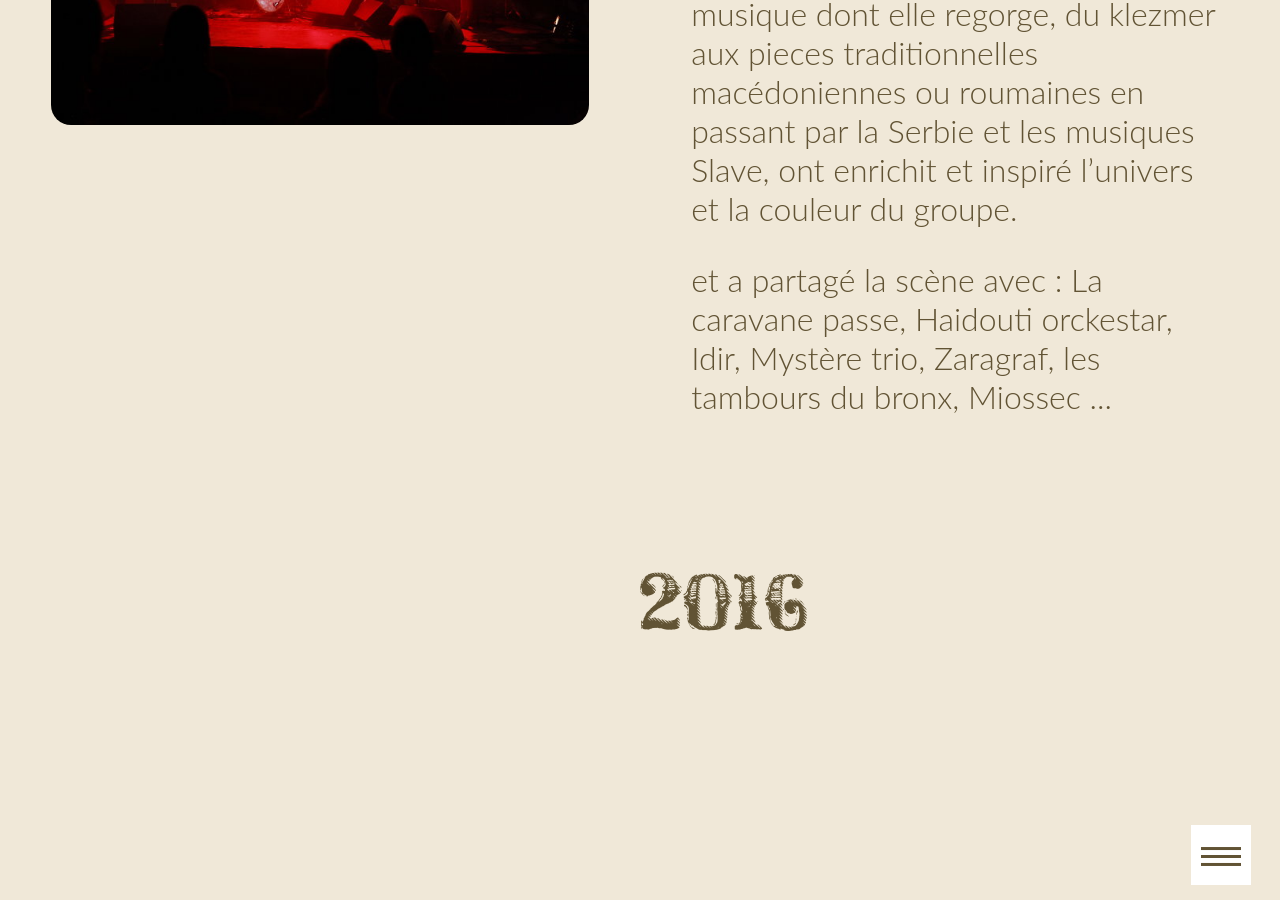
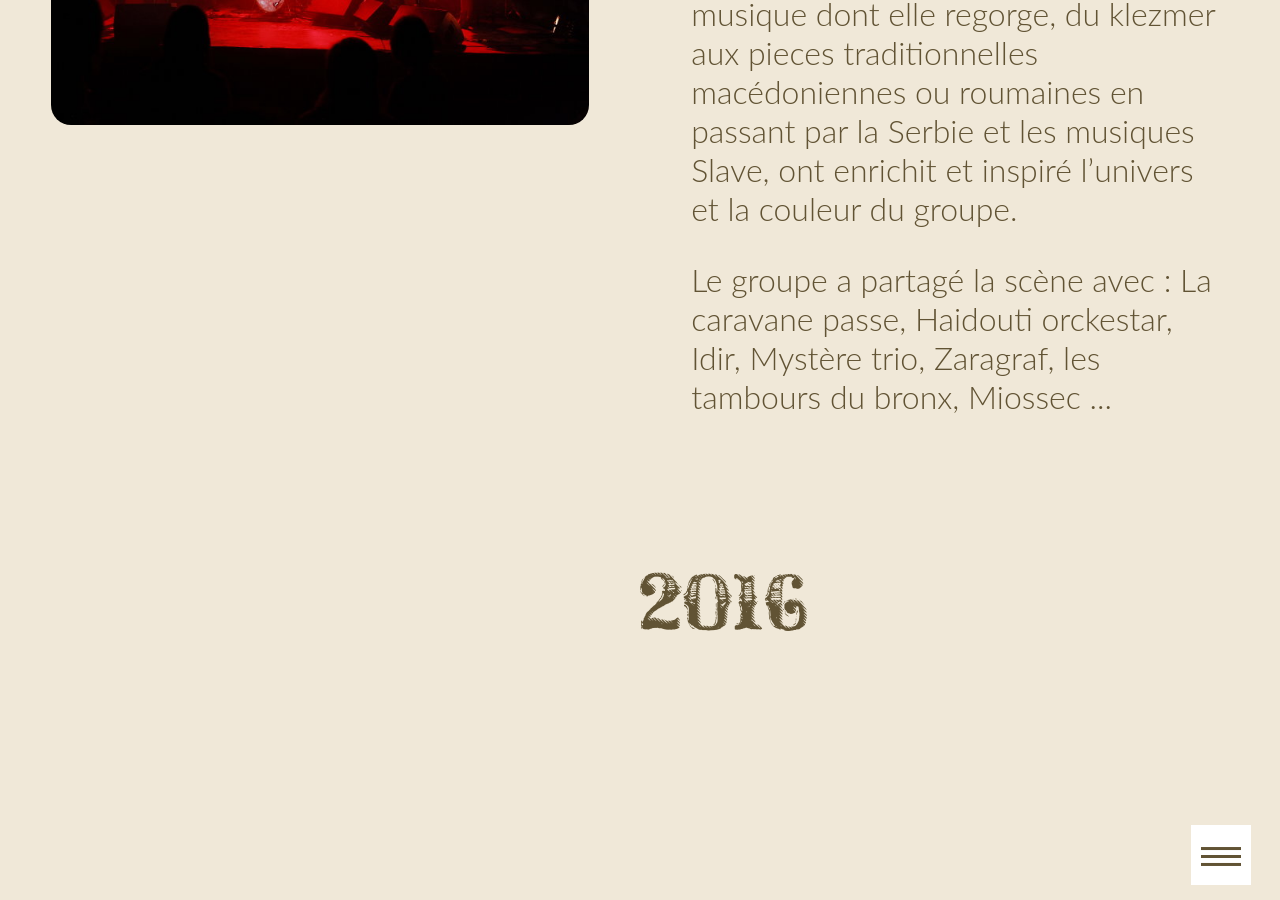
Before and after one commit to ftmftrs/ftmftrs.github.io, a Jekyll site: the page built from concert/index.html, in a window 1280 px wide and 900 px high, scrolled down 494 px. Built offline with Jekyll 4.4.1, drawn with Linux system fonts in a browser that asks for light colours; Markdown is read by kramdown in place of the engine named in the settings; comment, search, counter and statistics services are not loaded.

Commit message:
Update index.html

```diff
--- a/concert/index.html
+++ b/concert/index.html
@@ -23,7 +23,7 @@ menu: false
                 ont enrichit et inspiré l’univers et la couleur du groupe.
 
             </p>
-            <p>et a partagé la scène avec : La caravane passe, Haidouti orckestar, Idir, Mystère trio, Zaragraf, les tambours du bronx, Miossec ...</p>
+            <p>Le groupe a partagé la scène avec : La caravane passe, Haidouti orckestar, Idir, Mystère trio, Zaragraf, les tambours du bronx, Miossec ...</p>
         </article>
     </section>
     <section class="cbp-so-section concert">
```
